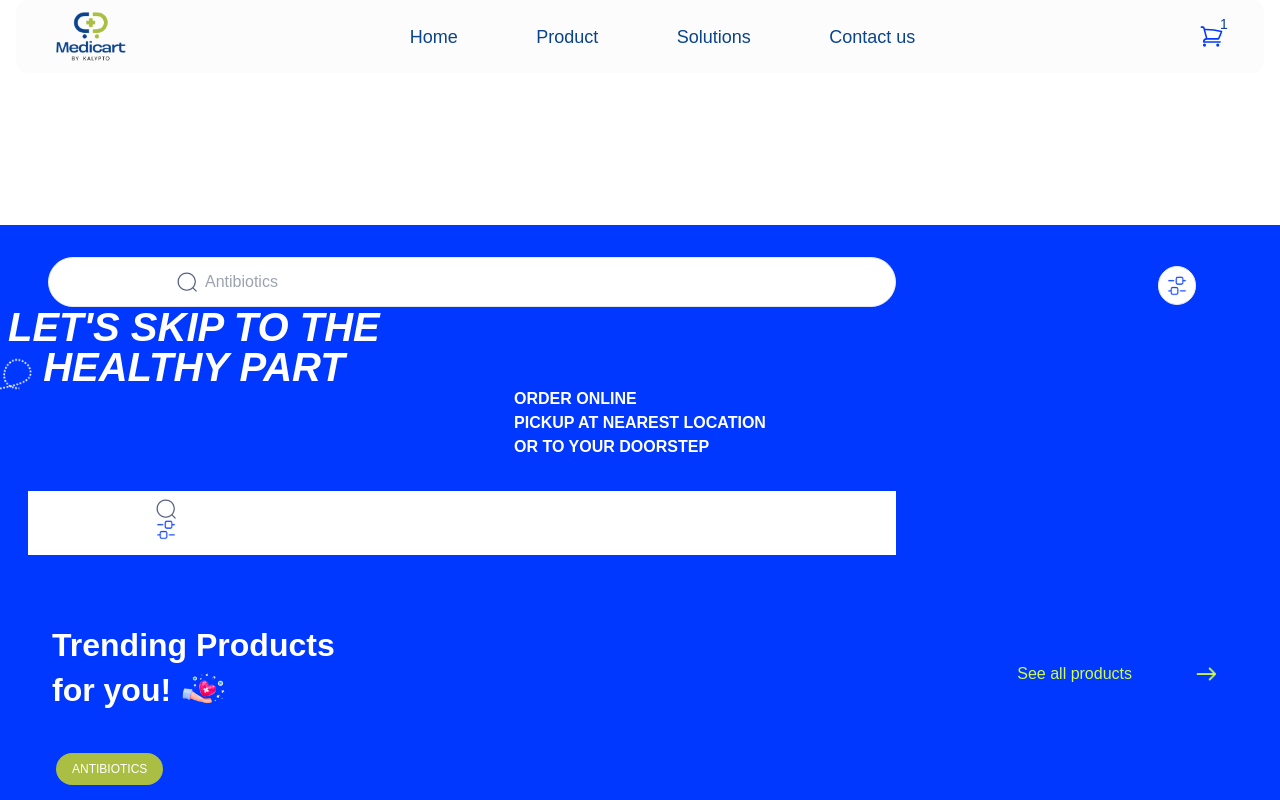
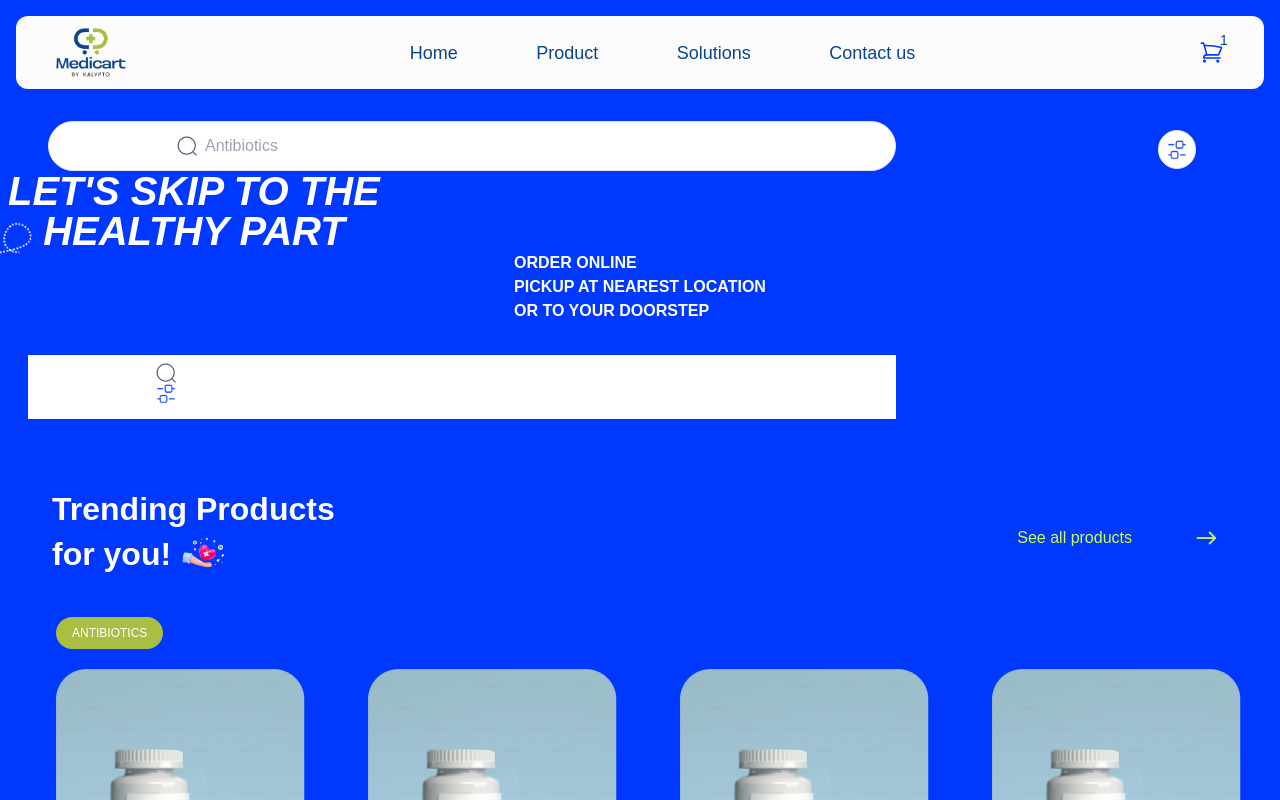
Before and after one commit to KalyptoMed/MedByKalyptoFrontend, a Next.js app: page /productlisting in a window 1280 px wide. Shown: the top 800 px of the page. Built offline with nearby package versions, Linux system fonts and the light colour scheme.

Commit message:
feat:revamp prod

```diff
--- a/src/app/productlisting/page.tsx
+++ b/src/app/productlisting/page.tsx
@@ -5,7 +5,7 @@ import SearchField from "@/ProductListing/SearchField";
 
 export default function Productlisting() {
   return (
-    <div>
+    <div className="h-screen-full pt-4 bg-[#0038FF] flex flex-col">
       <Navbar />
       <SearchField />
       <ProductListing />
--- a/src/components/ProductListing/ProductDetails.tsx
+++ b/src/components/ProductListing/ProductDetails.tsx
@@ -3,33 +3,8 @@ import Image from "next/image";
 
 export default function ProductDetails() {
   return (
-    <div className="h-screen-full bg-[#0038FF] flex flex-col relative">
-      <div className="flex justify-between ml-12 mr-96 px-32 mt-8 py-2 bg-white border rounded-full">
-        <div className="flex items-center w-full mr-1">
-          <Image
-            src="/assets/Images/Icon (1).png"
-            alt="Icon"
-            width={20}
-            height={20}
-            className="mr-1"
-          />
-          <input
-            type="text"
-            placeholder="Antibiotics"
-            className="flex rounded-full py-1 px-1"
-          />
-        </div>
+    <div className="relative">
 
-        <button className="mr-1 p-2 rounded-full bg-white border border-100 absolute right-20 transform translate-x-0">
-          {/* onClick={handleClick}> */}
-          <Image
-            src="/assets/Images/sliders-horiz-2.png"
-            alt="sliders"
-            width={20}
-            height={20}
-          />
-        </button>
-      </div>
       {/* <div className="absolute inset-0 flex flex-row items-center justify-around"> */}
       <div className="text-white font-sans ml-2 pr-56 align-center flex">
         <div className="text-[40px] leading-[40px] font-semibold italic text-center">
--- a/src/components/ProductListing/SearchField.tsx
+++ b/src/components/ProductListing/SearchField.tsx
@@ -1,39 +1,35 @@
-import React from "react";
+import React, { Fragment } from "react";
 import Image from "next/image";
-
 function SearchField() {
   return (
-    <div>
-      <div className="text-white font-sans ml-2 pr-56 align-center flex">
-        <div className="text-[40px] leading-[40px] font-semibold italic text-center">
-          <h1>LET&apos;S SKIP TO THE</h1>
-          <h1>HEALTHY PART</h1>
-        </div>
-      </div>
-      <div className="absolute bottom-0 left-1/2 transform -translate-x-1/2">
-        <Image
-          src="/assets/Images/shopping.png"
-          alt="shopping"
-          width={260}
-          height={300}
-        />
-      </div>
-      <div className="text-white flex flex-col justify-end items-center relative">
-        <div className="font-semibold">
-          <h4>ORDER ONLINE</h4>
-          <h4>PICKUP AT NEAREST LOCATION</h4>
-          <h4>OR TO YOUR DOORSTEP</h4>
+    <Fragment>
+      <div className="flex justify-between ml-12 mr-96 px-32 mt-8 py-2 bg-white border rounded-full">
+        <div className="flex items-center w-full mr-1">
+          <Image
+            src="/assets/Images/Icon (1).png"
+            alt="Icon"
+            width={20}
+            height={20}
+            className="mr-1"
+          />
+          <input
+            type="text"
+            placeholder="Antibiotics"
+            className="flex rounded-full py-1 px-1"
+          />
         </div>
 
-        <Image
-          src="/assets/Images/Vector 5 (1).png"
-          alt="Vector 5"
-          width={60}
-          height={20}
-          className="absolute top-0 left-8 transform -translate-x-full -translate-y-1/2"
-        />
+        <button className="mr-1 p-2 rounded-full bg-white border border-100 absolute right-20 transform translate-x-0">
+          {/* onClick={handleClick}> */}
+          <Image
+            src="/assets/Images/sliders-horiz-2.png"
+            alt="sliders"
+            width={20}
+            height={20}
+          />
+        </button>
       </div>
-    </div>
+    </Fragment>
   );
 }
 
```
